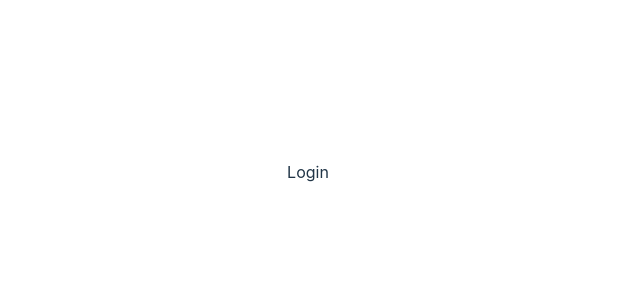
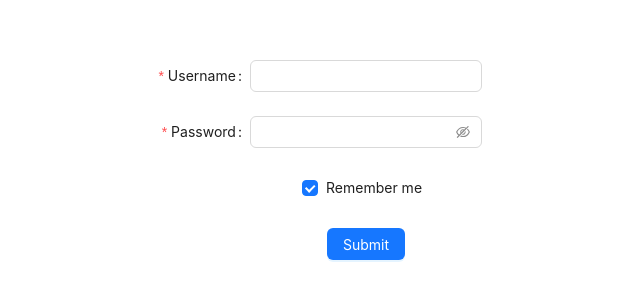
Before and after one commit to yolovi/project-frontend-ecommerce, a React (Vite) app: page /login in a window 1280 px wide. Shown: the part 228-528 px from the top of the page, without its empty margins (332-972 px from the left). Built offline with nearby package versions, Linux system fonts and the light colour scheme.

Commit message:
created UserContext, Login component and route

```diff
--- a/package.json
+++ b/package.json
@@ -10,6 +10,8 @@
     "preview": "vite preview"
   },
   "dependencies": {
+    "antd": "^5.8.1",
+    "dotenv": "^16.3.1",
     "react": "^18.2.0",
     "react-dom": "^18.2.0",
     "react-router-dom": "^6.14.2"
--- a/src/App.jsx
+++ b/src/App.jsx
@@ -1,13 +1,20 @@
-import './App.css'
-import Login from './components/Login/Login'
+import { BrowserRouter, Route, Routes } from "react-router-dom";
+import "./App.css";
+import Login from "./components/Login/Login";
+import { UserProvider } from "./context/UserContext/UserState";
 
 function App() {
-
   return (
     <>
-     <Login/>
+      <BrowserRouter>
+        <UserProvider>
+          <Routes>
+            <Route path="/login" element={<Login />} />
+          </Routes>
+        </UserProvider>
+      </BrowserRouter>
     </>
-  )
+  );
 }
 
-export default App
+export default App;
--- a/src/components/Login/Login.jsx
+++ b/src/components/Login/Login.jsx
@@ -1,9 +1,98 @@
-import React from 'react'
+import React from 'react';
+import { Button, Checkbox, Form, Input } from 'antd';
 
 const Login = () => {
-  return (
-    <div>Login</div>
-  )
-}
+    const onFinish = (values) => {
+        console.log('Success:', values);
+      };
+
+      const onFinishFailed = (errorInfo) => {
+        console.log('Failed:', errorInfo);
+      };
+    return (
+      <div>
+        <Form
+    name="basic"
+    labelCol={{
+      span: 8,
+    }}
+    wrapperCol={{
+      span: 16,
+    }}
+    style={{
+      maxWidth: 600,
+    }}
+    initialValues={{
+      remember: true,
+    }}
+    onFinish={onFinish}
+    onFinishFailed={onFinishFailed}
+    autoComplete="off"
+  >
+    <Form.Item
+      label="Username"
+      name="username"
+      rules={[
+        {
+          required: true,
+          message: 'Please input your username!',
+        },
+      ]}
+    >
+      <Input />
+    </Form.Item>
+
+    <Form.Item
+      label="Password"
+      name="password"
+      rules={[
+        {
+          required: true,
+          message: 'Please input your password!',
+        },
+      ]}
+    >
+      <Input.Password />
+    </Form.Item>
+
+    <Form.Item
+      name="remember"
+      valuePropName="checked"
+      wrapperCol={{
+        offset: 8,
+        span: 16,
+      }}
+    >
+      <Checkbox>Remember me</Checkbox>
+    </Form.Item>
+
+    <Form.Item
+      wrapperCol={{
+        offset: 8,
+        span: 16,
+      }}
+    >
+      <Button type="primary" htmlType="submit">
+        Submit
+      </Button>
+    </Form.Item>
+  </Form>
+    </div>
+    )
+  }
+
+
+
+// type FieldType = {
+//   username?: string;
+//   password?: string;
+//   remember?: string;
+// };
+
+
+
+
+
+
 
 export default Login
--- a/src/context/UserContext/UserState.jsx
+++ b/src/context/UserContext/UserState.jsx
@@ -1,4 +1,5 @@
-import { createContext } from "react";
+import { createContext, useReducer } from "react";
+import userReducer from "./UserReducer";
 
 const token = JSON.parse(localStorage.getItem("token"));
 
@@ -9,23 +10,23 @@ const initialState = {
 
 const API_URL = "http://localhost:3000";
 
-export const UserProvider = ({children}) => {
-    const [state, dispatch] = userReducer(UserReducer, initialState);
+export const UserProvider = ({ children }) => {
+  const [state, dispatch] = useReducer(userReducer, initialState);
 
   const login = async (user) => {
-        const res = await axios.post(API_URL + "/users/login", user)
+    const res = await axios.post(API_URL + "/users/login", user);
     dispatch({
       type: "LOGIN",
-            payload: res.data
+      payload: res.data,
     });
-        if(res.data) {
-            localStorage.setItem('token',JSON.stringify(res.data.token));
+    if (res.data) {
+      localStorage.setItem("token", JSON.stringify(res.data.token));
     }
-    }
+  };
 
   return (
     <UserContext.Provider
-        value = {{
+      value={{
         token: state.token,
         user: state.user,
         login,
@@ -33,11 +34,7 @@ export const UserProvider = ({children}) => {
     >
       {children}
     </UserContext.Provider>
-        )
+  );
+};
 
-
-}
-
-
-
-export const UserContext = createContext(initialState);
+export const UserContext = createContext(initialState, userReducer);
```
Also changed, not shown: 1 other file (tests, documents, lock files or other folders). Lines whose indentation alone changed are shown as unchanged.
